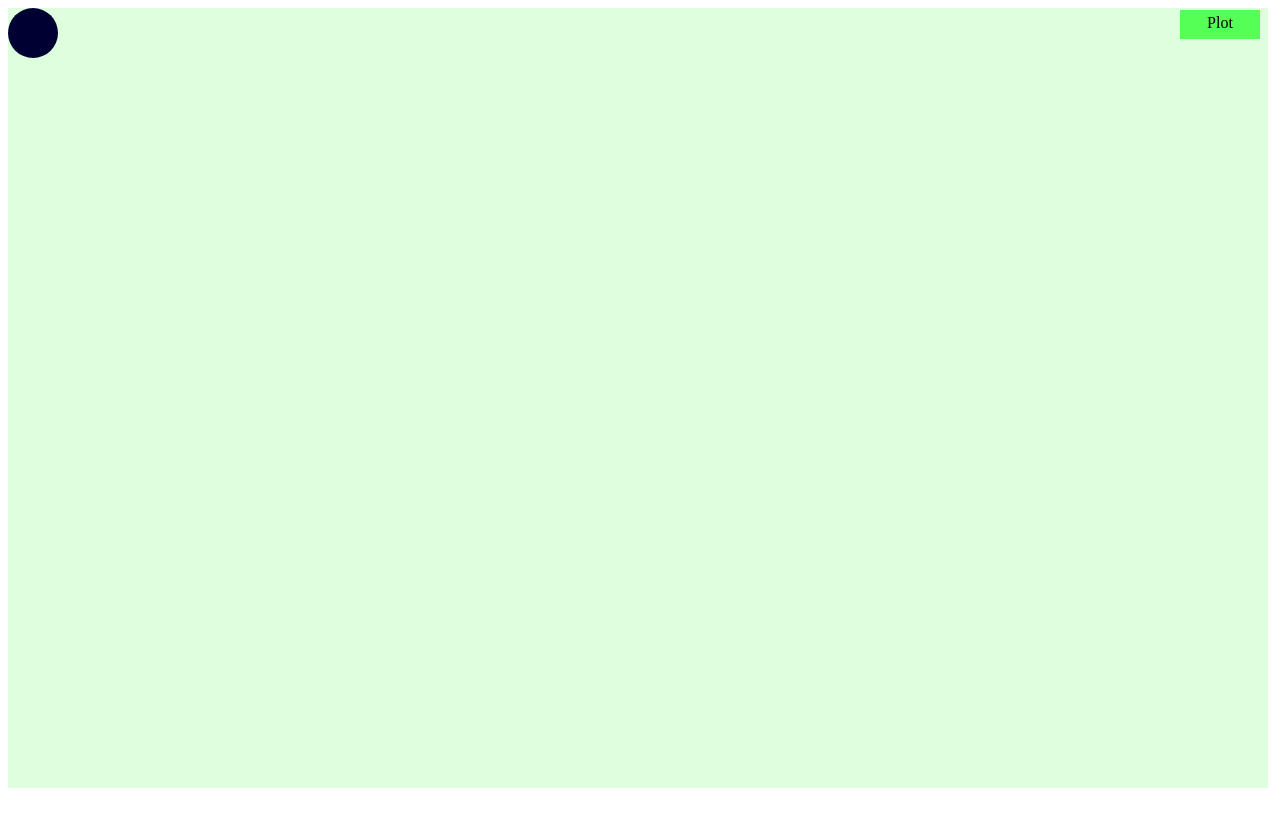
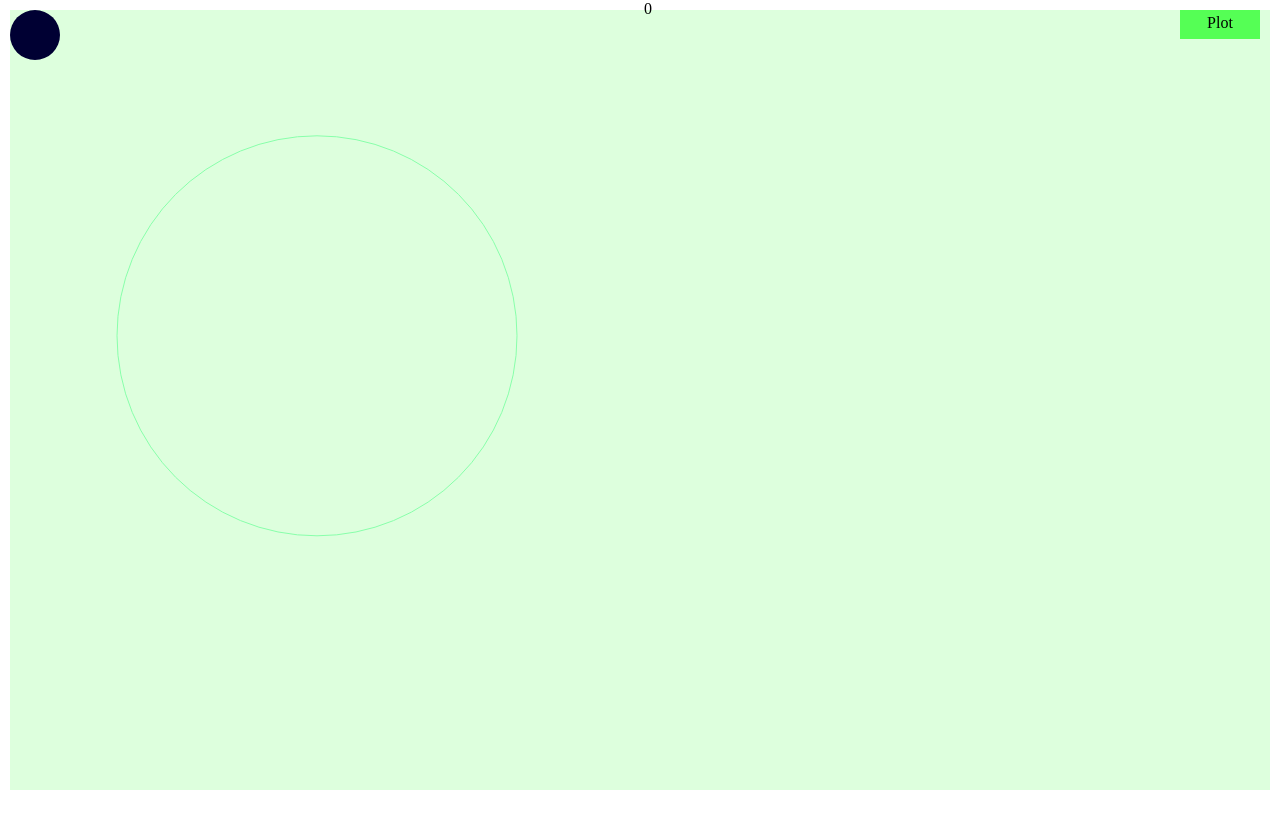
Before and after one commit to nicksoden/plantplantplant, a plain HTML site: page index.html in a window 1280 px wide. Both pictures are taken after a click on the element "Plot". After the commit the page ends 800 px from the top, so only its background shows below. Drawn offline with Linux system fonts and the light colour scheme.

Commit message:
added plots

```diff
--- a/index.html
+++ b/index.html
@@ -2,7 +2,7 @@
 <html>
   <head>
     <meta charset="utf-8">
-    <title></title>
+    <title>PlantPlantPlant</title>
     <style media="screen">
         #sprite{
             display:none;
@@ -15,7 +15,17 @@
             background-color: black;
         }
         #canvas{
+            position:fixed;
+            top:10px;
+            left:10px;
+            z-index: 2;
+        }
+        #circlecanvas{
+            position:fixed;
+            top:10px;
+            left:10px;
             background-color: #dfd;
+            z-index: 1;
         }
         #plot_button{
             position: fixed;
@@ -27,17 +37,27 @@
             height:25px;
             background-color: #5f5;
             cursor:pointer;
+            z-index:3;
         }
         #plot_button:hover{
             background-color: #000;
             color: #5f5;
+        }
+        #densitydisplay{
+            position: fixed;
+            top:0px;
+            width:100%;
+            text-align: center;
+            z-index:3;
         }
     </style>
   </head>
   <body>
     <canvas id="canvas"></canvas>
     <canvas id="circlecanvas" ></canvas>
-    <div id="plot_button" onclick="plot()">Plot</div>
+    <div id="plot_button" onclick="checkDensity()">Plot</div>
+    <div id=densitydisplay></div>
+
     <script type="text/javascript">
         window.onload = window.onresize = resize
 
@@ -58,6 +78,13 @@
             posy:25
         }
 
+        var speed = 5
+        canvas.addEventListener('mousedown',moveto)
+
+        var moving = false
+        var cancelled = false
+        var nextmove
+
         function resize(){
             var clientWidth = window.innerWidth || window.clientWidth
             var clientHeight = window.innerHeight || window.clientHeight
@@ -69,6 +96,7 @@
             circlecanvas.height = clientHeight - 20
 
             render()
+            plot(clientWidth/2,clientHeight/2)
         }
 
         function render(){
@@ -114,23 +142,33 @@
             }
         }
 
-        function plot(){
-            function drawCircle(){
-            	var width = window.innerWidth;
-            	var height = window.innerHeight;
-            	circlectx.clearRect(0,0,width,height);
-            	circlectx.beginPath();
-            	circlectx.arc(width/2,height/2,plotradius,0,2*Math.PI);
-            	circlectx.stroke();
-            }
+        var plotradius = 200
+        var densitydisplay = document.getElementById('densitydisplay')
+
+        function checkDensity(){
+            var plotx = (Math.random()*(window.innerWidth-(plotradius*2)))+plotradius
+            var ploty = (Math.random()*(window.innerHeight-(plotradius*2)))+plotradius
+
+            densitydisplay.innerHTML = plot(plotx,ploty)
         }
 
-        var speed = 5
-        canvas.addEventListener('mousedown',moveto)
+        function plot(posx,posy){
+            circlectx.strokeStyle = '#8fa'
+        	circlectx.clearRect(0,0,window.innerWidth,window.innerHeight)
+        	circlectx.beginPath()
+        	circlectx.arc(posx,posy,plotradius,0,2*Math.PI)
+            circlectx.closePath()
+        	circlectx.stroke()
 
-        var moving = false
-        var cancelled = false
-        var nextmove
+            var density = 0
+            for (var i = 0; i < trees.length; i++) {
+                var distance = Math.sqrt(Math.pow(trees[i].posx - posx, 2) + Math.pow(trees[i].posy - posy, 2))
+                if(distance < plotradius){
+                    density++
+                }
+            }
+            return density
+        }
 
         function gameloop(){
             render()
```
